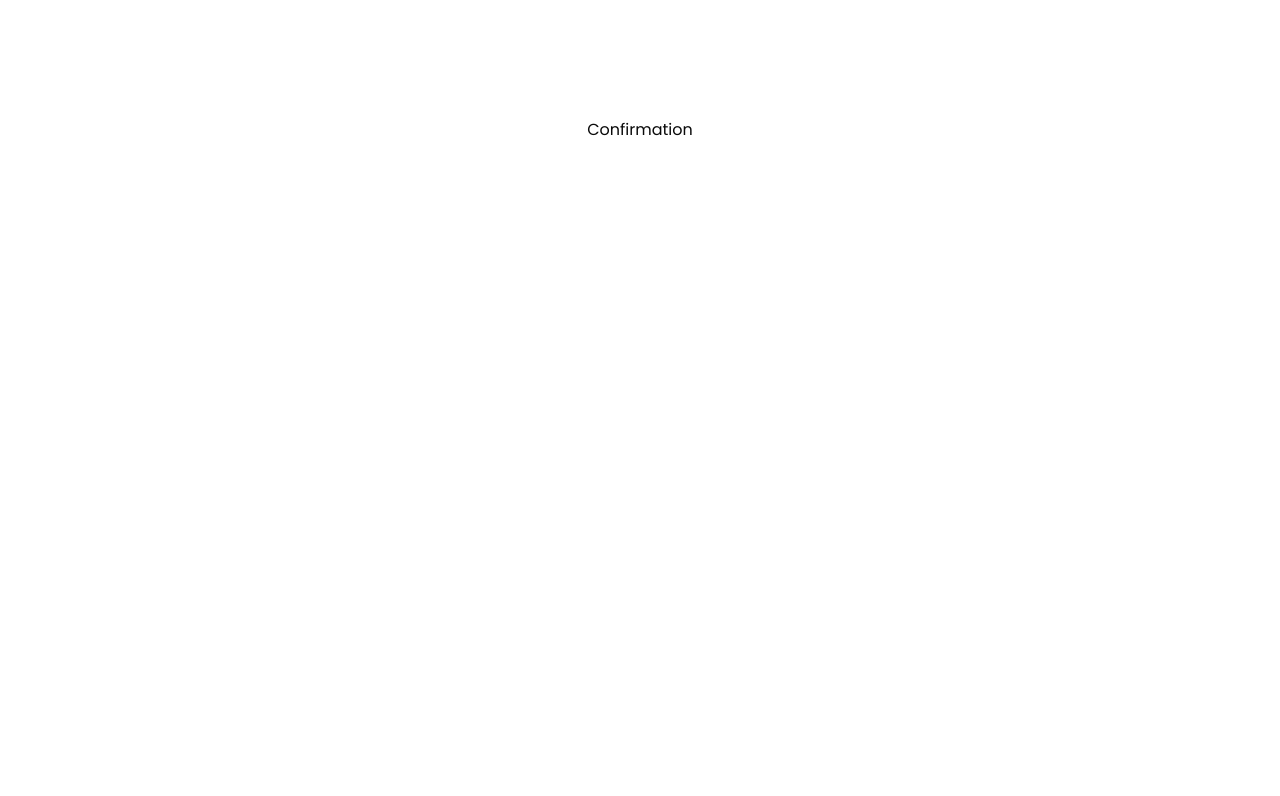
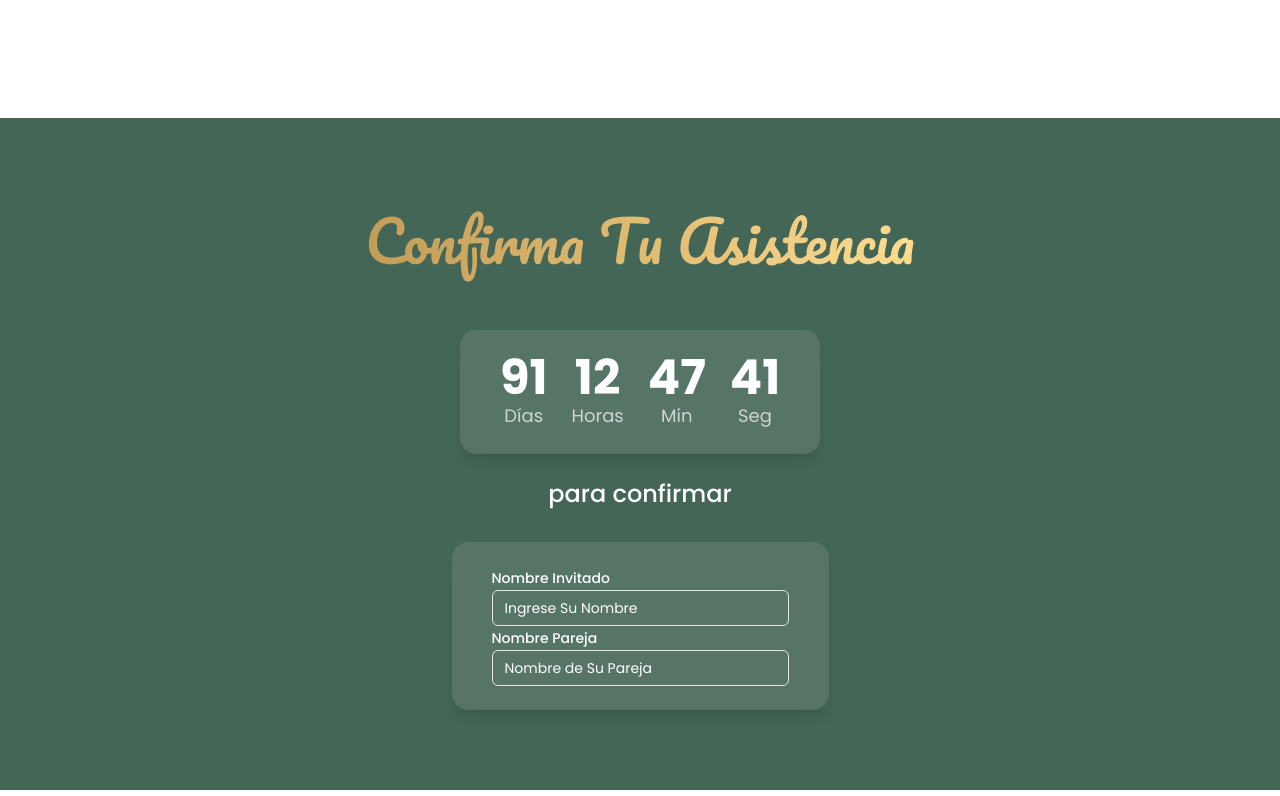
Before and after one commit to rafatreggia/invitaciongenarocumple, a Next.js app in the folder frontend/: page / in a window 1280 px wide. Shown: the part 1264-2060 px from the top of the page. Built offline with nearby package versions, Linux system fonts and the light colour scheme.

Commit message:
comence a trabajar sobre la confirmacion

```diff
--- a/frontend/app/globals.css
+++ b/frontend/app/globals.css
@@ -125,3 +125,7 @@
     }
   }
 }
+.input-blanco::placeholder {
+  color: white;
+  opacity: 1; /* Esto asegura que no se vea desvanecido en algunos navegadores */
+}
--- a/frontend/app/layout.tsx
+++ b/frontend/app/layout.tsx
@@ -2,6 +2,7 @@
 
 import "./globals.css";
 import { Poppins, Pacifico } from "next/font/google";
+import { Toaster } from "@/components/ui/sonner";
 
 // Fuente principal para el contenido general
 const poppins = Poppins({
@@ -38,6 +39,7 @@
         className={`antialiased w-screen overflow-x-hidden`}
       >
         {children}
+        <Toaster/>
       </body>
     </html>
   );
--- a/frontend/app/page.tsx
+++ b/frontend/app/page.tsx
@@ -20,8 +20,11 @@
       <div className="w-full">
         <Info />
       </div>
+      <div className="w-full bg-myColors-green">
 
-      <Confirmation />
+        <Confirmation />
+      </div>
+
       <Agenda />
       <Images />
       <AlbumPhotos />
--- a/frontend/components/landing/Confirmation.tsx
+++ b/frontend/components/landing/Confirmation.tsx
@@ -1,9 +1,147 @@
-import React from 'react'
+"use client";
+import { Invitation } from "@/lib/types";
+import React, { useEffect, useState } from "react";
+import { Label } from "../ui/label";
+import { Input } from "../ui/input";
+
+const saleEndDate = new Date("2025-08-25T23:59:59");
+
+interface TimeLeft {
+  days: number;
+  hours: number;
+  minutes: number;
+  seconds: number;
+  isExpired: boolean;
+}
 
 const Confirmation = () => {
+  const [timeLeft, setTimeLeft] = useState<TimeLeft>({
+    days: 0,
+    hours: 0,
+    minutes: 0,
+    seconds: 0,
+    isExpired: false,
+  });
+  const [invitacion, setInvitacion] = useState<Invitation>({
+    nombreInvitado: "",
+    nombrePareja: "",
+    vegano: false,
+    vegetariano: false,
+    celiaco: false,
+    invitadosExtra: [],
+    tieneInvitadosExtra: false,
+    confirmacion: false,
+    motivoDeFalta: "",
+  });
+
+  useEffect(() => {
+    const calculateTimeLeft = () => {
+      const now = new Date();
+      const difference = saleEndDate.getTime() - now.getTime();
+
+      if (difference <= 0) {
+        setTimeLeft({
+          days: 0,
+          hours: 0,
+          minutes: 0,
+          seconds: 0,
+          isExpired: true,
+        });
+        return;
+      }
+
+      const days = Math.floor(difference / (1000 * 60 * 60 * 24));
+      const hours = Math.floor(
+        (difference % (1000 * 60 * 60 * 24)) / (1000 * 60 * 60)
+      );
+      const minutes = Math.floor((difference % (1000 * 60 * 60)) / (1000 * 60));
+      const seconds = Math.floor((difference % (1000 * 60)) / 1000);
+
+      setTimeLeft({
+        days,
+        hours,
+        minutes,
+        seconds,
+        isExpired: false,
+      });
+    };
+
+    // Calculate immediately and then every second
+    calculateTimeLeft();
+    const timer = setInterval(calculateTimeLeft, 1000);
+
+    return () => clearInterval(timer);
+  }, []);
+
+  const handleSubmit = (e: React.FormEvent<HTMLFormElement>) => {
+    e.preventDefault();
+  };
+
   return (
-    <div id='confirm' className="min-h-screen">Confirmation</div>
-  )
-}
+    <div
+      id="confirm"
+      className="myScreen py-20 flex flex-col items-center justify-center gap-8 text-white"
+    >
+      <h1 className="myTextGradient text-center font-pacifico text-[40px] xl:text-[56px] mb-4">
+        Confirma Tu Asistencia
+      </h1>
 
-export default Confirmation
+      {!timeLeft.isExpired ? (
+        <div className="flex flex-col items-center gap-6 animate-fade-in">
+          <div className="flex items-center gap-6 rounded-2xl bg-white/10 px-10 py-6 shadow-lg backdrop-blur-sm">
+            {timeLeft.days > 0 && (
+              <div className="flex flex-col items-center">
+                <span className="text-5xl font-bold">{timeLeft.days}</span>
+                <span className="text-lg text-white/70">Días</span>
+              </div>
+            )}
+            <div className="flex flex-col items-center">
+              <span className="text-5xl font-bold">
+                {timeLeft.hours.toString().padStart(2, "0")}
+              </span>
+              <span className="text-lg text-white/70">Horas</span>
+            </div>
+            <div className="flex flex-col items-center">
+              <span className="text-5xl font-bold">
+                {timeLeft.minutes.toString().padStart(2, "0")}
+              </span>
+              <span className="text-lg text-white/70">Min</span>
+            </div>
+            <div className="flex flex-col items-center">
+              <span className="text-5xl font-bold">
+                {timeLeft.seconds.toString().padStart(2, "0")}
+              </span>
+              <span className="text-lg text-white/70">Seg</span>
+            </div>
+          </div>
+          <span className="text-xl md:text-2xl font-medium text-white">
+            para confirmar
+          </span>
+        </div>
+      ) : (
+        <div className="bg-red-600 text-white text-2xl px-8 py-5 rounded-xl font-semibold text-center shadow animate-fade-in">
+          ⏰ ¡El tiempo para confirmar ha expirado!
+        </div>
+      )}
+      <form
+        onSubmit={handleSubmit}
+        className="bg-white/10 backdrop-blur-sm rounded-2xl px-10 py-6 shadow-lg"
+      >
+        <Label>Nombre Invitado</Label>
+        <Input
+          className="input-blanco"
+          value={invitacion.nombreInvitado}
+          placeholder="Ingrese Su Nombre"
+        ></Input>
+        <Label> Nombre Pareja</Label>
+        <Input
+          className="input-blanco"
+          value={invitacion.nombrePareja}
+          placeholder="Nombre de Su Pareja"
+        ></Input>
+      </form>
+    </div>
+  );
+};
+
+export default Confirmation;
--- /dev/null
+++ b/frontend/components/ui/checkbox.tsx
@@ -0,0 +1,30 @@
+"use client"
+
+import * as React from "react"
+import * as CheckboxPrimitive from "@radix-ui/react-checkbox"
+import { Check } from "lucide-react"
+
+import { cn } from "@/lib/utils"
+
+const Checkbox = React.forwardRef<
+  React.ElementRef<typeof CheckboxPrimitive.Root>,
+  React.ComponentPropsWithoutRef<typeof CheckboxPrimitive.Root>
+>(({ className, ...props }, ref) => (
+  <CheckboxPrimitive.Root
+    ref={ref}
+    className={cn(
+      "peer h-4 w-4 shrink-0 rounded-sm border border-primary shadow focus-visible:outline-none focus-visible:ring-1 focus-visible:ring-ring disabled:cursor-not-allowed disabled:opacity-50 data-[state=checked]:bg-primary data-[state=checked]:text-primary-foreground",
+      className
+    )}
+    {...props}
+  >
+    <CheckboxPrimitive.Indicator
+      className={cn("flex items-center justify-center text-current")}
+    >
+      <Check className="h-4 w-4" />
+    </CheckboxPrimitive.Indicator>
+  </CheckboxPrimitive.Root>
+))
+Checkbox.displayName = CheckboxPrimitive.Root.displayName
+
+export { Checkbox }
--- a/frontend/components/ui/input.tsx
+++ b/frontend/components/ui/input.tsx
@@ -8,7 +8,7 @@
       <input
         type={type}
         className={cn(
-          "flex h-9 w-full rounded-md border border-input bg-transparent px-3 py-1 text-base shadow-sm transition-colors file:border-0 file:bg-transparent file:text-sm file:font-medium file:text-foreground placeholder:text-muted-foreground focus-visible:outline-none focus-visible:ring-1 focus-visible:ring-ring disabled:cursor-not-allowed disabled:opacity-50 md:text-sm",
+          "flex h-9 w-full rounded-md border border-input bg-transparent px-3 py-1 text-base shadow-sm transition-colors file:border-0 file:bg-transparent file:text-sm file:font-medium file:text-foreground focus-visible:outline-none focus-visible:ring-1 focus-visible:ring-ring disabled:cursor-not-allowed disabled:opacity-50 md:text-sm",
           className
         )}
         ref={ref}
--- /dev/null
+++ b/frontend/lib/types.ts
@@ -0,0 +1,11 @@
+export interface Invitation {
+  nombreInvitado: string;
+  nombrePareja?: string;
+  vegano: boolean;
+  vegetariano: boolean;
+  celiaco: boolean;
+  invitadosExtra: string[];
+  tieneInvitadosExtra: boolean;
+  confirmacion: boolean;
+  motivoDeFalta?: string;
+}
--- a/frontend/package.json
+++ b/frontend/package.json
@@ -9,6 +9,8 @@
     "lint": "next lint"
   },
   "dependencies": {
+    "@radix-ui/react-checkbox": "^1.3.2",
+    "@radix-ui/react-dialog": "^1.1.14",
     "@radix-ui/react-label": "^2.1.7",
     "@radix-ui/react-slot": "^1.2.3",
     "class-variance-authority": "^0.7.1",
```
Also changed, not shown: frontend/components/ui/dialog.tsx (added, +122 -0 lines), 1 other file (tests, documents, lock files or other folders).
